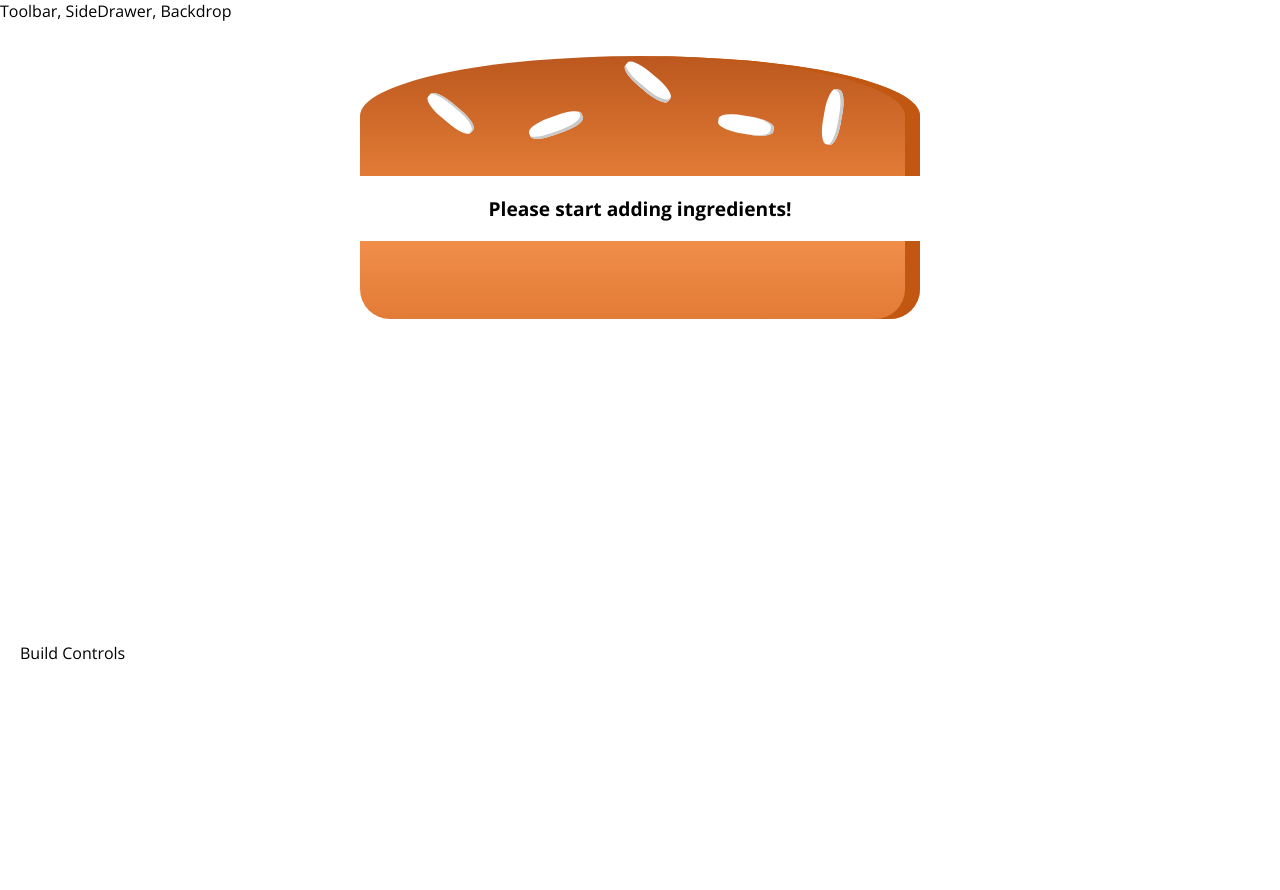
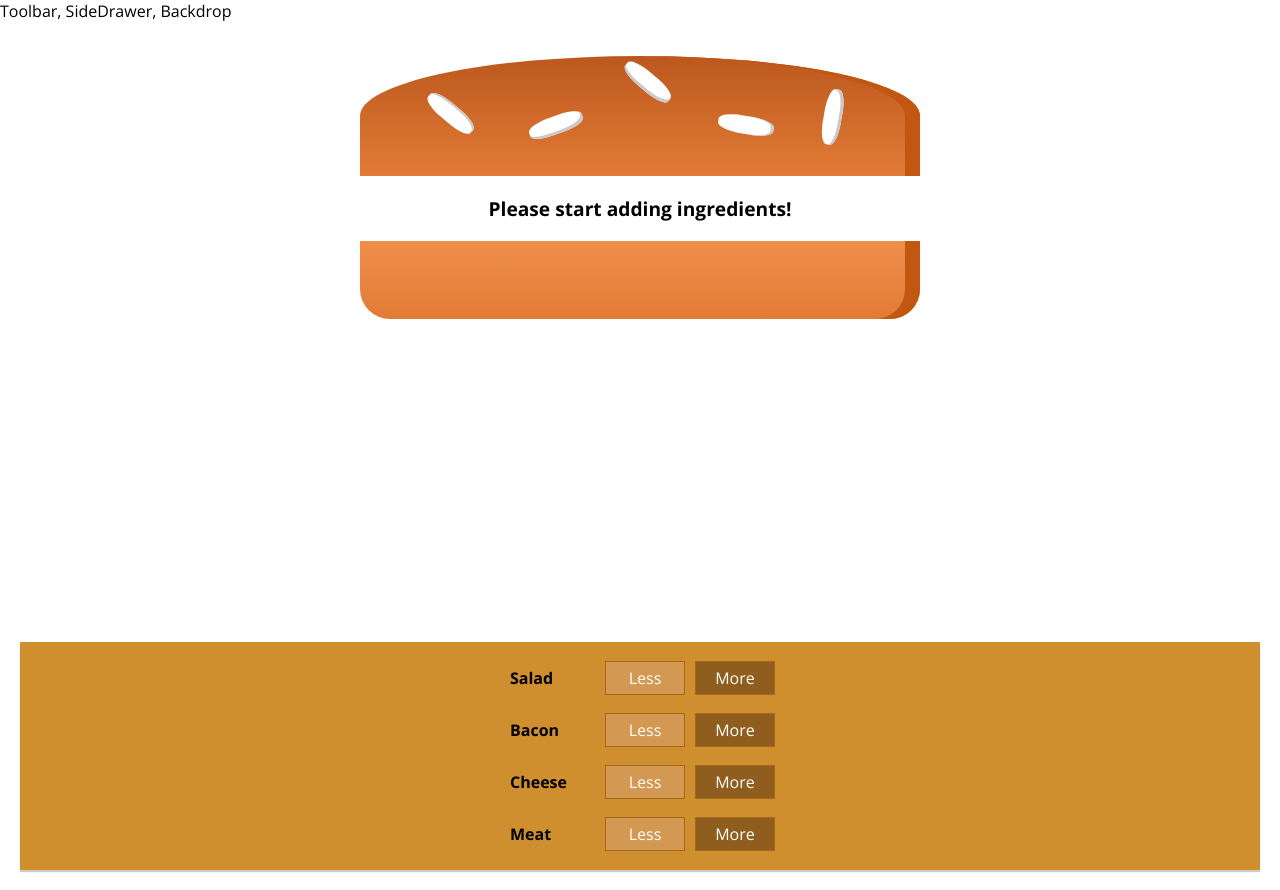
Before and after one commit to nenadpoz/burger-builder, a React (Create React App) app: page / in a window 1280 px wide. Before the commit the page ends 800 px from the top, so only its background shows below. Built offline with nearby package versions, Linux system fonts and the light colour scheme.

Commit message:
Adding and removing ingredients.

```diff
--- /dev/null
+++ b/src/components/Burger/BuildControls/BuildControl/BuildControl.css
@@ -0,0 +1,56 @@
+.BuildControl {
+  display: flex;
+  justify-content: space-between;
+  align-items: center;
+  margin: 5px 0;
+}
+
+.BuildControl button {
+  display: block;
+  font: inherit;
+  padding: 5px;
+  margin: 0 5px;
+  width: 80px;
+  border: 1px solid #AA6817;
+  cursor: pointer;
+  outline: none;
+}
+
+.BuildControl button:disabled {
+  background-color: #AC9980;
+  border: 1px solid #7E7365;
+  color: #ccc;
+  cursor: default;
+}
+
+.BuildControl button:hover:disabled {
+  background-color: #AC9980;
+  color: #ccc;
+  cursor: not-allowed;
+}
+
+.Label {
+  padding: 10px;
+  font-weight: bold;
+  width: 80px;
+}
+
+.BuildControl .Less {
+  background-color: #D39952;
+  color: white;
+}
+
+.BuildControl .More {
+  background-color: #8F5E1E;
+  color: white;
+}
+
+.BuildControl .Less:hover, .BuildControl .Less:active {
+  background-color: #DAA972;
+  color: white;
+}
+
+.BuildControl .More:hover,.BuildControl .More:active {
+  background-color: #99703F;
+  color: white;
+}
--- /dev/null
+++ b/src/components/Burger/BuildControls/BuildControl/BuildControl.js
@@ -0,0 +1,14 @@
+import React from 'react';
+import './BuildControl.css';
+
+const buildControl = (props) => {
+  return (
+    <div className='BuildControl'>
+      <div className='Label'>{props.label}</div>
+      <button className='Less' onClick={props.removed} disabled={props.disabled}>Less</button>
+      <button className='More' onClick={props.added}>More</button>
+    </div>
+  )
+}
+
+export default buildControl
--- /dev/null
+++ b/src/components/Burger/BuildControls/BuildControls.css
@@ -0,0 +1,10 @@
+.BuildControls {
+  width: 100%;
+  background-color: #cf8f2e;
+  display: flex;
+  flex-flow: column;
+  align-items: center;
+  box-shadow: 0 2px 1px #ccc;
+  margin: auto;
+  padding: 10px 0;
+}
--- /dev/null
+++ b/src/components/Burger/BuildControls/BuildControls.js
@@ -0,0 +1,28 @@
+import React from 'react';
+import './BuildControls.css';
+import BuildControl from './BuildControl/BuildControl';
+
+const controls = [
+  { label: 'Salad', type: 'salad' },
+  { label: 'Bacon', type: 'bacon' },
+  { label: 'Cheese', type: 'cheese' },
+  { label: 'Meat', type: 'meat' },
+]
+
+const buildControls = (props) => (
+  <div className='BuildControls'>
+    {
+      controls.map(ctrl => (
+        <BuildControl
+          key={ctrl.label}
+          label={ctrl.label}
+          added={() => props.ingredientAdded(ctrl.type)}
+          removed={() => props.ingredientRemoved(ctrl.type)}
+          disabled={props.disabled[ctrl.type]}
+        />
+      ))
+    }
+  </div>
+);
+
+export default buildControls
--- a/src/containers/BurgerBuilder/BurgerBuilder.js
+++ b/src/containers/BurgerBuilder/BurgerBuilder.js
@@ -1,6 +1,14 @@
 import React, { Component } from 'react';
 import Aux from '../../hoc/Aux';
 import Burger from '../../components/Burger/Burger';
+import BuildControls from '../../components/Burger/BuildControls/BuildControls';
+
+const INGREDIENT_PRICES = {
+  salad: 0.5,
+  cheese: 0.4,
+  meat: 1.4,
+  bacon: 0.7
+}
 
 class BurgerBuilder extends Component {
   state = {
@@ -9,13 +17,60 @@
       cheese: 0,
       salad: 0,
       meat: 0,
+    },
+    totalPrice: 4
+  }
+
+  addIngredientHandler = (type) => {
+    const oldCount = this.state.ingredients[type];
+    const updatedCount = oldCount + 1;
+    const updatedIngredients = {
+      ...this.state.ingredients
+    };
+    updatedIngredients[type] = updatedCount;
+    const priceAdition = INGREDIENT_PRICES[type];
+    const oldPrice = this.state.totalPrice;
+    const newPrice = oldPrice + priceAdition;
+    this.setState({
+      totalPrice: newPrice,
+      ingredients: updatedIngredients
+    })
+  }
+
+  removeIngredientHandler = (type) => {
+    const oldCount = this.state.ingredients[type];
+    if(oldCount <= 0) {
+      return;
     }
+    const updatedCount = oldCount - 1;
+    const updatedIngredients = {
+      ...this.state.ingredients
+    };
+    updatedIngredients[type] = updatedCount;
+    const priceDeduction = INGREDIENT_PRICES[type];
+    const oldPrice = this.state.totalPrice;
+    const newPrice = oldPrice + priceDeduction;
+    this.setState({
+      totalPrice: newPrice,
+      ingredients: updatedIngredients
+    })
   }
+
   render() {
+    const disabledInfo = {
+      ...this.state.ingredients
+    };
+    for(let key in disabledInfo) {
+      disabledInfo[key] = disabledInfo[key <= 0]
+    }
     return (
       <Aux>
         <Burger ingredients={this.state.ingredients}/>
-        <div>Build Controls</div>
+        <BuildControls
+          ingredientAdded={this.addIngredientHandler}
+          ingredientRemoved={this.removeIngredientHandler}
+          disabled={disabledInfo}
+        />
       </Aux>
     )
   }
```
